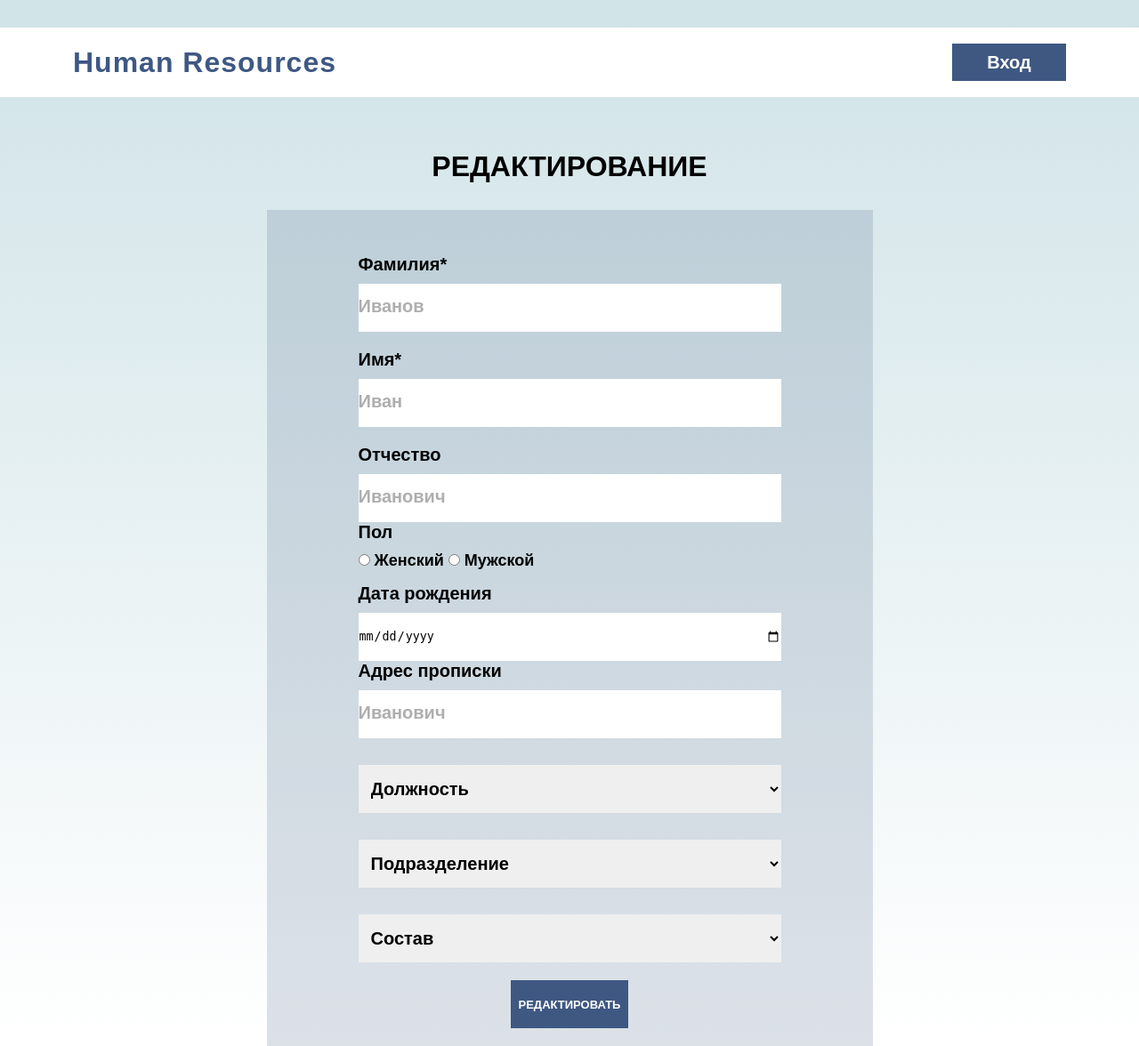
After one commit to fominae/practice, a PHP site: template views/site/edit.php in a window 1280 px wide. The commit adds this page. Shown: the whole page at 89% size. Run offline with PHP 8.4, Linux system fonts and the light colour scheme; the template is opened without the code that fills it, so the values that code supplies are empty.

Commit message:
Реализация дизайна страницы редактирование сотрудника

```diff
--- a/app/Controller/Employee.php
+++ b/app/Controller/Employee.php
@@ -23,4 +23,9 @@ class Employee
     {
         return new View('site.add_departmen');
     }
+
+    public function edit(): string
+    {
+        return new View('site.edit');
+    }
 }
--- a/public/css/style.css
+++ b/public/css/style.css
@@ -53,6 +53,7 @@ body {
     color: #3E5883;
 
 }
+
 .image {
     width: 100%;
     height: 10%;
@@ -212,6 +213,7 @@ input[type=password]::placeholder {
     color: #AEAEAE;
 
 }
+
 .log {
     margin-bottom: 20px;
 }
@@ -267,7 +269,7 @@ input[type=password]::placeholder {
     cursor: pointer;
 }
 
-.title_add{
+.title_add {
     font-weight: bold;
     font-size: 20px;
     margin-bottom: 10px;
@@ -417,7 +419,7 @@ input[type=password]::placeholder {
     margin-bottom: 10px;
 }
 
-.new_employee_form{
+.new_employee_form {
     margin-top: 60px;
     display: flex;
     justify-content: center;
@@ -455,11 +457,11 @@ input[type=password]::placeholder {
 }
 
 
-.new_employee_department_structure{
+.new_employee_department_structure {
     display: flex;
     justify-content: space-between;
     align-items: center;
-    width:475px;
+    width: 475px;
     height: 54px;
     margin-top: 30px;
     font-weight: bold;
@@ -467,21 +469,21 @@ input[type=password]::placeholder {
     padding: 10px;
 }
 
-.gender{
+.gender {
     width: 475px;
     font-weight: bold;
     font-size: 18px;
     margin-bottom: 15px;
 }
-.gender_info{
+
+.gender_info {
     display: flex;
-    gap:15px;
+    gap: 15px;
     margin-bottom: 25px;
 }
 
 
-
-.add_departmen{
+.add_departmen {
     margin-top: 60px;
     display: flex;
     justify-content: center;
@@ -540,3 +542,65 @@ input[type=password]::placeholder {
     width: 475px;
 
 }
+
+.back_edit {
+
+}
+
+.employee_container {
+    width: 1000px;
+    height: 1000px;
+    background-color: rgba(62, 88, 130, 0.18);
+    padding: 50px 100px 0 100px;
+    justify-content: center;
+    align-items: center;
+    flex-direction: column;
+    display: flex;
+
+}
+
+.employee_container input {
+    padding: 10px;
+    margin-bottom: 10px;
+
+}
+
+.employee_container button {
+    background: #3E5882;
+    height: 54px;
+    width: 132px;
+    color: white;
+    font-weight: bold;
+    font-size: 20px;
+    margin: 20px 0 20px 0;
+    cursor: pointer;
+}
+
+.login_department {
+
+    color: #ffffff;
+    text-decoration: none;
+    font-size: 15px;
+
+}
+.edit_employee{
+    width: 681px;
+    background-color: rgba(62, 88, 130, 0.18);
+    padding: 50px 100px 0 100px;
+    justify-content: center;
+    align-items: center;
+    flex-direction: column;
+    display: flex;
+
+}
+.edit_employee_button {
+    background: #3E5882;
+    height: 54px;
+    width: 132px;
+    color: white;
+    font-weight: bold;
+    font-size: 13px;
+    margin: 20px 0 20px 0;
+    cursor: pointer;
+
+}
--- a/routes/web.php
+++ b/routes/web.php
@@ -11,3 +11,4 @@ Route::add('GET', '/home', [Controller\Site::class, 'index']);
 Route::add('GET', '/create', [Controller\Employee::class, 'add_employee'])->middleware('auth', 'roleEmployee');
 Route::add('GET', '/employee', [Controller\Employee::class, 'employee'])->middleware('auth', 'roleEmployee');
 Route::add('GET', '/add_departmen', [Controller\Employee::class, 'add_departmen'])->middleware('auth', 'roleEmployee');
+Route::add('GET', '/edit', [Controller\Employee::class, 'edit'])->middleware('auth', 'roleEmployee');
--- /dev/null
+++ b/views/site/edit.php
@@ -0,0 +1,60 @@
+<div class="new_employee_form">
+    <h1>РЕДАКТИРОВАНИЕ</h1>
+    <form class="edit_employee" method="post">
+        <h4 class="error_message"><?= $message ?? ''; ?></h4>
+        <div class="log">
+            <p>Фамилия*</p>
+            <input class="login_input" type="text" placeholder="Иванов" name="login">
+        </div>
+        <div class="log">
+            <p>Имя*</p>
+            <input class="login_input" type="text" placeholder="Иван" name="login">
+        </div>
+        <div class="password">
+            <p>Отчество</p>
+            <input class="login_input" type="password" placeholder="Иванович" name="password">
+        </div>
+        <div class="gender">
+            <p>Пол</p>
+            <input type="radio" name="gender" value="male"> Женский
+            <input type="radio" name="gender" value="female"> Мужской
+        </div>
+        <div class="date">
+            <p>Дата рождения</p>
+            <input class="login_input" type="date" placeholder="Иванович" name="password">
+        </div>
+        <div class="adress">
+            <p>Адрес прописки</p>
+            <input class="login_input" type="text" placeholder="Иванович" name="password">
+        </div>
+        <div class="new_employee_employee_dropdown">
+            <div class="new_employee_view_dropdown">
+                <select class="new_employee_department_structure">
+                    <option label="Должность" value="1" selected></option>
+                    <option>Должность 1</option>
+                    <option>Должность 2</option>
+                    <option>Должность 3</option>
+                </select>
+            </div>
+            <div class="new_employee_view_dropdown">
+                <select class="new_employee_department_structure">
+                    <option label="Подразделение" value="1" selected></option>
+                    <option>Подразделение 1</option>
+                    <option>Подразделение 2</option>
+                    <option>Подразделение 3</option>
+                </select>
+            </div>
+            <div class="new_employee_view_dropdown">
+                <select class="new_employee_department_structure">
+                    <option label="Состав" value="1" selected></option>
+                    <option>Состав 1</option>
+                    <option>Состав 2</option>
+                    <option>Состав 3</option>
+                </select>
+            </div>
+        </div>
+        <div class="button_dropdown">
+            <button class="edit_employee_button">РЕДАКТИРОВАТЬ</button>
+        </div>
+    </form>
+</div>
--- a/views/site/employee.php
+++ b/views/site/employee.php
@@ -56,7 +56,7 @@
                     <p class="line_information"></p>
                 </div>
                 <div class="button_department_form">
-                    <button class="back"><a class="login" href="<?= app()->route->getUrl('/#') ?>">Редактировать</a>
+                    <button class="back"><a class="login_department" href="<?= app()->route->getUrl('/edit') ?>">Редактировать</a>
                     </button>
                 </div>
             </div>
@@ -80,7 +80,7 @@
                     <p class="line_information"></p>
                 </div>
                 <div class="button_department_form">
-                    <button class="back"><a class="login" href="<?= app()->route->getUrl('/#') ?>">Редактировать</a>
+                    <button class="back"><a class="login_department" href="<?= app()->route->getUrl('/edit') ?>">Редактировать</a>
                     </button>
                 </div>
             </div>
@@ -104,7 +104,7 @@
                     <p class="line_information"></p>
                 </div>
                 <div class="button_department_form">
-                    <button class="back"><a class="login" href="<?= app()->route->getUrl('/#') ?>">Редактировать</a>
+                    <button class="back"><a class="login_department" href="<?= app()->route->getUrl('/edit') ?>">Редактировать</a>
                     </button>
                 </div>
             </div>
```
